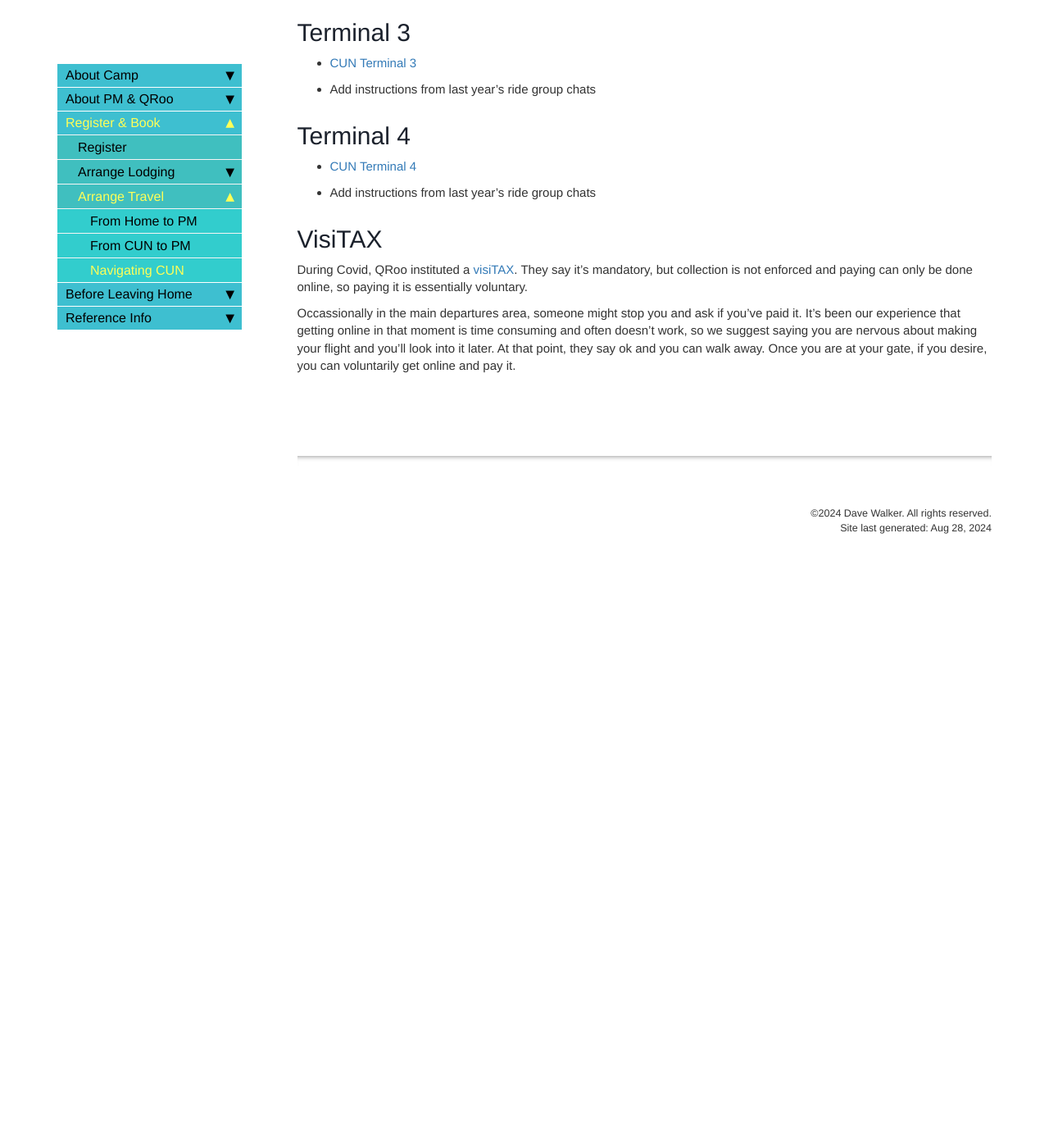
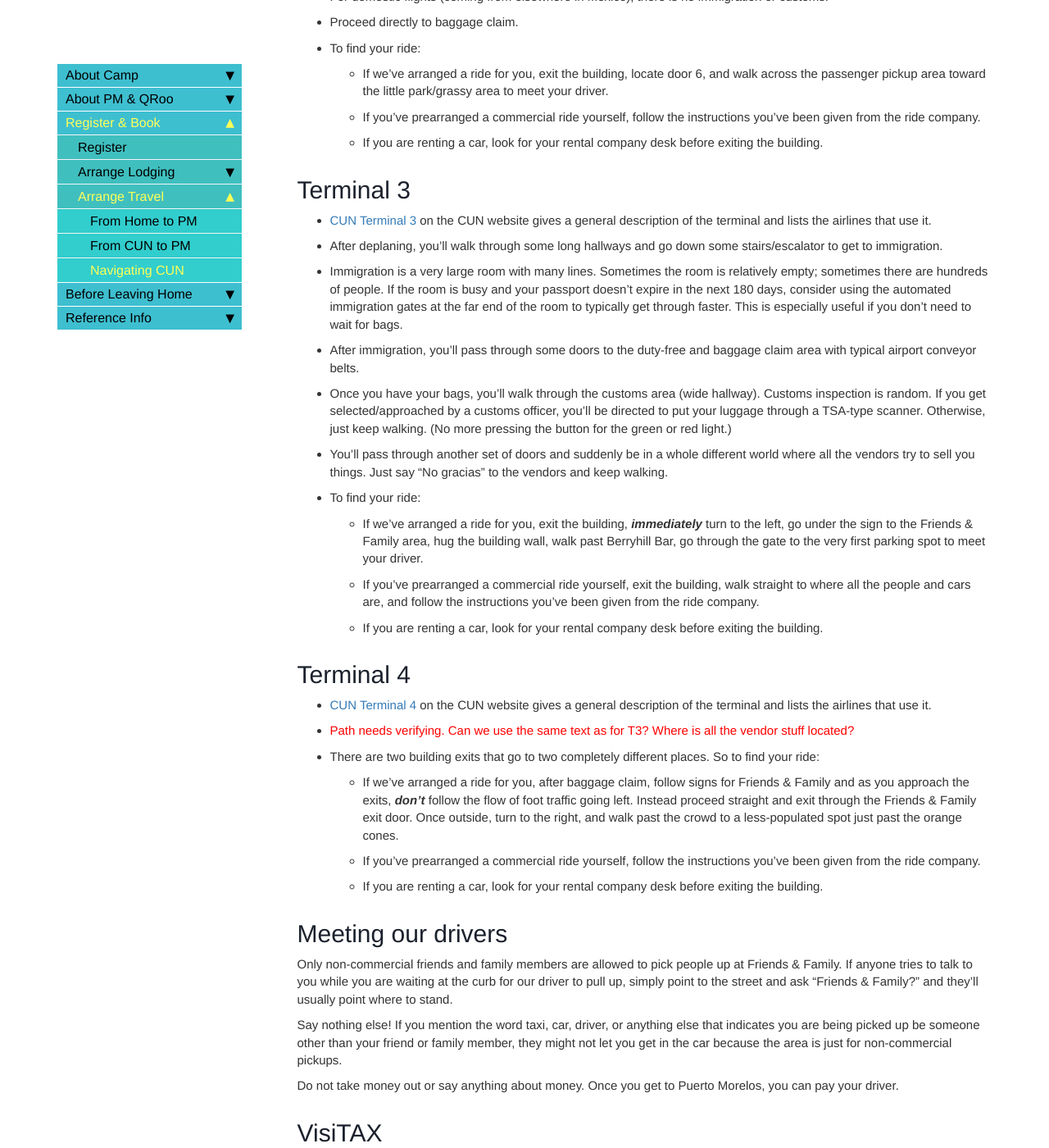
Before and after one commit to davewalker60/pmdup, a Jekyll site: the page built from pages/navigating-cun.md, in a window 1280 px wide and 1400 px high, scrolled down 541 px. Shown: the whole window at 82% size. Built offline with Jekyll 4.4.1, drawn with Linux system fonts in a browser that asks for light colours; comment, search, counter and statistics services are not loaded; before the commit the page ends 1245 px from its top, so only the background shows below that; some of the changed text lies outside the part shown.

Commit message:
Navigating CUN

```diff
--- a/_data/topnav.yml
+++ b/_data/topnav.yml
@@ -28,7 +28,7 @@ topnav_dropdowns:
           external_url: https://docs.google.com/forms/d/e/1FAIpQLSct3SrTHl76pMYcZ5z9-eWdLCjCXzf4igqfVk689qA42YuyWA/viewform
 #        - title: PMDUP WhatsApp Community
 #          external_url: https://chat.whatsapp.com/D7giUR3o5E1AKkqwy17Qga
-    - title: Collaborate
+    - title: Contact Us
       folderitems:
         - title: Ask a question
           external_url: https://docs.google.com/forms/d/e/1FAIpQLSeKsY-e9iy44578E1ijjs_g5Bwi1gZCuW439N1bOBlL76U5qg/viewform
--- a/pages/navigating-cun.md
+++ b/pages/navigating-cun.md
@@ -6,31 +6,52 @@ permalink: navigating-cun.html
 toc: false
 ---
 
-{% include_relative snippets/coming-soon.md %}
+<span style="color:red">Terminal 4 flow/path needs verifying. Can we use the same text as for T3?</span>
 
-Like arriving at any international destination, you proceed through:
-* immigration
-* baggage claim
-* customs
+Like arriving at any international destination, at the [Cancun International Airport (CUN)](https://www.cancunairport.com/){:target="_blank"} you proceed through:
+* Immigration - The tourist entry cards are now done online to expedite the immigration process. [Complete one here before flying.](https://www.cancunairport.com/tourist-card.html){:target="_blank"}
+* Baggage claim - Bags typically appear at baggage claim a minimum of 45 minutes after your plane arrives because they now all get scanned by customs before being delivered to the baggage carousel.
+* Customs
 
-Once you've passed through customs:
-* vendors
-* the curb
+Once you've passed through customs, you need to navigate your way through the vendors to find the curb and your ride. CUN is becoming more and more like a US domestic airport each year. But... the vendors outside of customs can seem intimidating and finding your ride at the curb can be a bit tricky. This page provides tips for each terminal to more seamlessly guide you through the process.
+
+# Terminal 2
+* [CUN Terminal 2](https://www.cancunairport.com/terminal-2.html){:target="_blank"} on the CUN website gives a general description of the terminal and lists the airlines that use it.
+* For domestic flights (coming from elsewhere in Mexico), there is no immigration or customs.
+* Proceed directly to baggage claim.
+* To find your ride:
+  * If we've arranged a ride for you, exit the building, locate door 6, and walk across the passenger pickup area toward the little park/grassy area to meet your driver.
+  * If you've prearranged a commercial ride yourself, follow the instructions you've been given from the ride company.
+  * If you are renting a car, look for your rental company desk before exiting the building.
+
+# Terminal 3
+* [CUN Terminal 3](https://www.cancunairport.com/terminal-3.html){:target="_blank"} on the CUN website gives a general description of the terminal and lists the airlines that use it.
+* After deplaning, you'll walk through some long hallways and go down some stairs/escalator to get to immigration.
+* Immigration is a very large room with many lines. Sometimes the room is relatively empty; sometimes there are hundreds of people. If the room is busy and your passport doesn't expire in the next 180 days, consider using the automated immigration gates at the far end of the room to typically get through faster. This is especially useful if you don't need to wait for bags.
+* After immigration, you'll pass through some doors to the duty-free and baggage claim area with typical airport conveyor belts.
+* Once you have your bags, you'll walk through the customs area (wide hallway). Customs inspection is random. If you get selected/approached by a customs officer, you'll be directed to put your luggage through a TSA-type scanner. Otherwise, just keep walking. (No more pressing the button for the green or red light.)
+* You'll pass through another set of doors and suddenly be in a whole different world where all the vendors try to sell you things. Just say "No gracias" to the vendors and keep walking.
+* To find your ride:
+  * If we've arranged a ride for you, exit the building, ***immediately*** turn to the left, go under the sign to the Friends & Family area, hug the building wall, walk past Berryhill Bar, go through the gate to the very first parking spot to meet your driver.
+  * If you've prearranged a commercial ride yourself, exit the building, walk straight to where all the people and cars are, and follow the instructions you've been given from the ride company.
+  * If you are renting a car, look for your rental company desk before exiting the building.
 
 
-[Cancun International Airport](https://www.cancunairport.com/){:target="_blank"} website
+# Terminal 4
+* [CUN Terminal 4](https://www.cancunairport.com/terminal-4.html){:target="_blank"} on the CUN website gives a general description of the terminal and lists the airlines that use it.
+* <span style="color:red">Path needs verifying. Can we use the same text as for T3? Where is all the vendor stuff located?</span>
+* There are two building exits that go to two completely different places. So to find your ride:
+  * If we've arranged a ride for you, after baggage claim, follow signs for Friends & Family and as you approach the exits, ***don't*** follow the flow of foot traffic going left. Instead proceed straight and exit through the Friends & Family exit door. Once outside, turn to the right, and walk past the crowd to a less-populated spot just past the orange cones.
+  * If you've prearranged a commercial ride yourself, follow the instructions you've been given from the ride company.
+  * If you are renting a car, look for your rental company desk before exiting the building.
 
-# Terminal 2
-* [CUN Terminal 2](https://www.cancunairport.com/terminal-2.html){:target="_blank"}
-* Add instructions from last year's ride group chats
+# Meeting our drivers
 
-# Terminal 3
-* [CUN Terminal 3](https://www.cancunairport.com/terminal-3.html){:target="_blank"}
-* Add instructions from last year's ride group chats
+Only non-commercial friends and family members are allowed to pick people up at Friends & Family. If anyone tries to talk to you while you are waiting at the curb for our driver to pull up, simply point to the street and ask "Friends & Family?" and they'll usually point where to stand.
 
-# Terminal 4
-* [CUN Terminal 4](https://www.cancunairport.com/terminal-4.html){:target="_blank"}
-* Add instructions from last year's ride group chats
+Say nothing else! If you mention the word taxi, car, driver, or anything else that indicates you are being picked up be someone other than your friend or family member, they might not let you get in the car because the area is just for non-commercial pickups.
+
+Do not take money out or say anything about money. Once you get to Puerto Morelos, you can pay your driver.
 
 # VisiTAX
 During Covid, QRoo instituted a [visiTAX](https://www.cancunairport.com/visitax){:target="_blank"}. They say it's mandatory, but collection is not enforced and paying can only be done online, so paying it is essentially voluntary.
```
Also changed, not shown: index.md (+1 -1 lines), pages/camp-history.md (+1 -1 lines), pages/content/travel-documents-content.md (+6 -2 lines).
